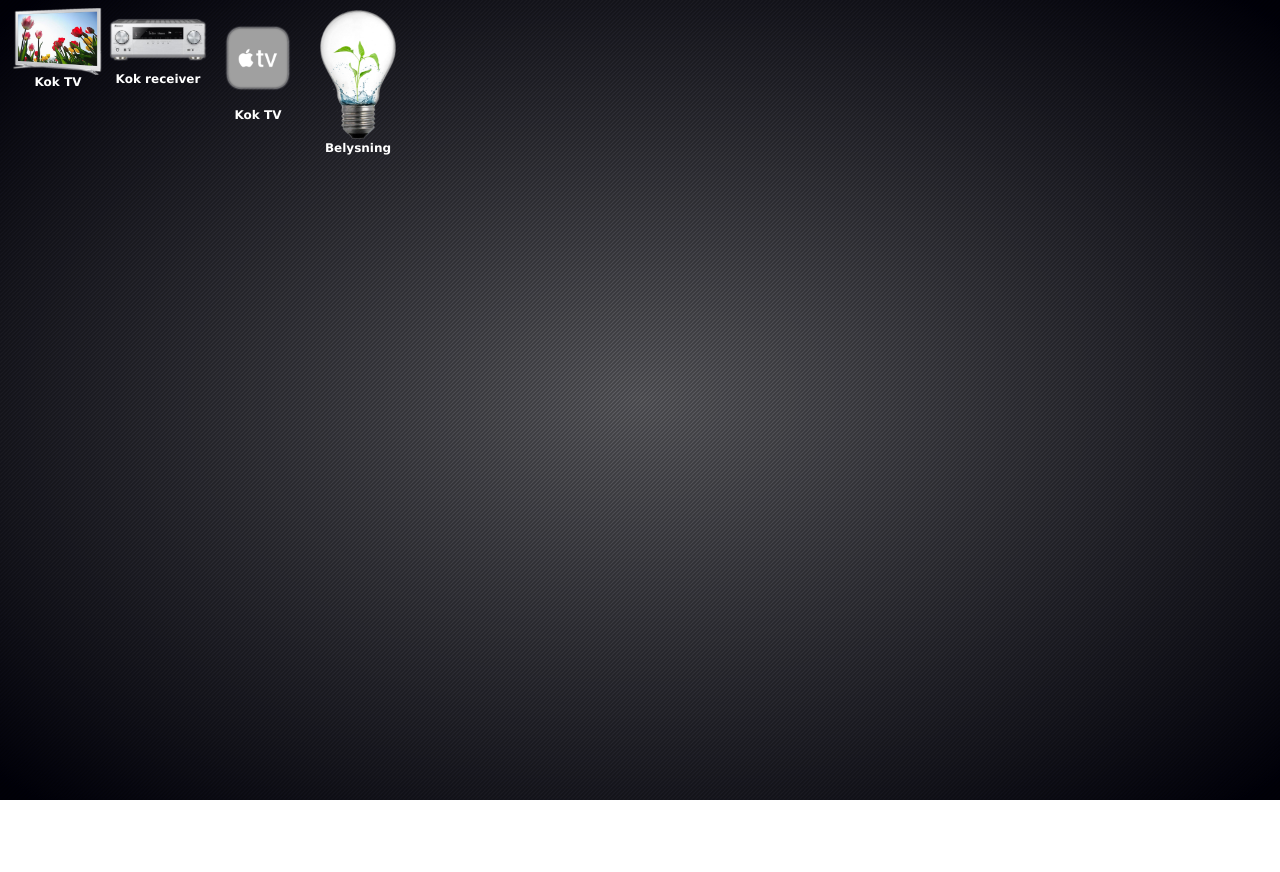
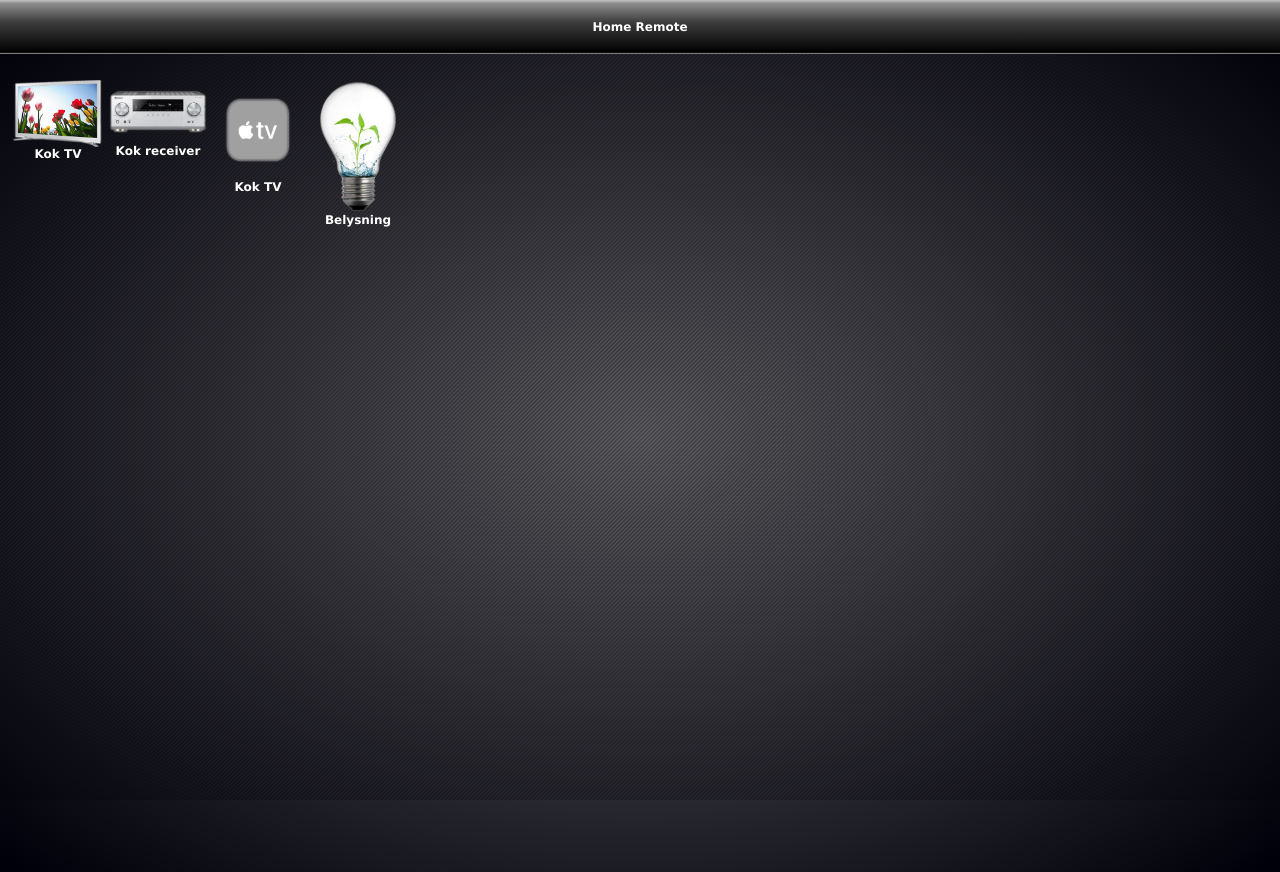
Before and after one commit to Grains85/home-remote-client, a website: page www/index.html in a window 1280 px wide. Before the commit the page ends 800 px from the top, so only its background shows below. Drawn offline with Linux system fonts and the light colour scheme.

Commit message:
All config now in one file

```diff
--- /dev/null
+++ b/www/config/pages.json
@@ -0,0 +1,82 @@
+[{
+    "id": "main",
+    "titel": "Home Remote",
+    "units": [{
+        "id": "kitchen_tv",
+        "display": "Kok TV"
+      },
+      {
+        "id": "kitchen_receiver",
+        "display": "Kok receiver"
+      },
+      {
+        "id": "kitchen_appleTV",
+        "display": "Kok TV"
+      },
+      {
+        "id": "light",
+        "display": "Belysning"
+      }
+    ]
+  },
+  {
+    "id": "light",
+    "titel": "Belysning",
+    "units": [{
+        "id": "a",
+        "display": "Belysning KOK"
+      },
+      {
+        "id": "b",
+        "display": "Belysning SOVRUM"
+      },
+      {
+        "id": "c",
+        "display": "Belysning VARDAGSRUM"
+      },
+      {
+        "id": "d",
+        "display": "Belysning KALLARE"
+      }
+    ]
+  },
+  {
+    "id": "kitchen_tv",
+    "titel": "TV Kök",
+    "ip": "192.168.1.41",
+    "buttons": {
+      "power": 10101,
+      "source": 10102,
+      "navigate_ok": 10103,
+      "navigate_up": 10104,
+      "navigate_down": 10105,
+      "navigate_left": 10106,
+      "navigate_right": 10107,
+      "volume_up": 1233,
+      "volume_down": 234
+    }
+  },
+  {
+    "id": "kitchen_receiver",
+    "titel": "Receiver kok",
+    "ip": "192.168.1.41",
+    "buttons": {
+      "power": 20101,
+      "source": 20102,
+      "volume_up": 2233,
+      "volume_down": 2234
+    }
+  },
+  {
+    "id": "kitchen_appleTV",
+    "titel": "Apple TV kok",
+    "ip": "192.168.1.41",
+    "buttons": {
+      "navigate_ok": 30101,
+      "navigate_up": 30102,
+      "navigate_down": 30103,
+      "navigate_left": 30104,
+      "navigate_right": 30105
+    }
+  }
+]
--- a/www/js/compass.js
+++ b/www/js/compass.js
@@ -158,13 +158,16 @@
     var baseColor = 100;
     var ratio = 4;
 
+
+
     var upColor = baseColor+(currentDegree*ratio);
     var downColor = baseColor+((maxDegree-currentDegree)*ratio);
 
     var red = currentDegree < halfDegree ? upColor : downColor;
     var green = 0;//degree < 180 ? degree+50 : 360-degree+50;
     var blue = 0;//degree < 180 ? degree*0.5 : (360-degree)*0.5;
-    document.getElementById("kitchen-power").style.backgroundColor = 'rgb(' + red + ',' + green + ',' + blue + ')';
+    //document.getElementById("kitchen-power").style.backgroundColor = 'rgb(' + red + ',' + green + ',' + blue + ')';
+document.body.style.backgroundColor = 'rgba(' + red + ',' + green + ',' + blue + ',0.3)';
   }
 
   // called on device orientation change
--- a/www/js/index.js
+++ b/www/js/index.js
@@ -1,92 +1,11 @@
-var pages = [
-  {
-    "id": "main",
-    "menu": true,
-    "icons": [
-       {
-         "id": "kitchen_tv",
-         "display": "Kok TV"
-       },
-       {
-         "id": "kitchen_receiver",
-         "display": "Kok receiver"
-       },
-       {
-         "id": "kitchen_appleTV",
-         "display": "Kok TV"
-       },
-       {
-         "id": "light",
-         "display": "Belysning"
-       }
-     ]
-  },
-  {
-    "id": "light",
-    "menu": true,
-    "titel": "Belysning",
-    "icons": [
-       {
-         "id": "a",
-         "display": "Belysning KOK"
-       },
-       {
-         "id": "b",
-         "display": "Belysning SOVRUM"
-       },
-       {
-         "id": "c",
-         "display": "Belysning VARDAGSRUM"
-       },
-       {
-         "id": "d",
-         "display": "Belysning KALLARE"
-       }
-     ]
-  },
-  {
-    "id": "kitchen_tv",
-    "titel": "TV Kök",
-    "display": {
-      "power": true,
-      "source": true,
-      "navigation": true,
-      "volume": true
-    }
-  },
-  {
-    "id": "kitchen_receiver",
-    "titel": "Receiver kok",
-    "display": {
-      "power": true,
-      "source": true,
-      "volume": true
-    }
-    },
-    {
-      "id": "kitchen_appleTV",
-      "titel": "Apple TV kok",
-      "display": {
-        "power": true,
-        "navigation": true
-      }
-      }
-];
+var configFile = "config/pages.json";
 
-var configFile = "config/ir.json"; // path to config file
-
-var cfg; // content of configFile
-
+var pages = new Map();
 
 document.addEventListener('DOMContentLoaded', function() {
-  readIRConfig();
+  readConfig();
   draw();
   navigate('main');
-  //hideAll();
-  //document.getElementById('main').style.display = "block";
-
-    //var tv1 = document.getElementById('tv1');
-    //tv1.style.display = "none";
 });
 
 /**
@@ -95,19 +14,16 @@ document.addEventListener('DOMContentLoaded', function() {
 function sendIR(unit, btn) {
   //alert(unit+", "+btn);
   // cfg[0][unit].buttons[btn];
-    var u = cfg[0][unit];
+  var u = pages.get(unit);
   var code = u.buttons[btn];
-    alert(code);
+  alert("IR signal " + code + " sent!");
 
   var http = new XMLHttpRequest();
   var url = "http://" + u.ip; //+"?code="+code;
   var params = 'code=' + code;
   http.open('POST', url, true);
-
-    // Send the proper header information along with the request
   http.setRequestHeader('Content-type', 'application/x-www-form-urlencoded');
-
-    http.onreadystatechange = function() { //Call a function when the state changes.
+  http.onreadystatechange = function() {
     if (http.readyState == 4 && http.status == 200) {
       alert(http.responseText);
     }
@@ -115,60 +31,58 @@ function sendIR(unit, btn) {
   http.send(params);
 }
 
-function readIRConfig() {
+function readConfig() {
   var rawFile = new XMLHttpRequest();
   rawFile.open("GET", configFile, false);
   rawFile.onreadystatechange = function() {
     if (rawFile.readyState === 4) {
       if (rawFile.status === 200 || rawFile.status == 0) {
         var allText = rawFile.responseText;
-                //initConfig(allText);
-                //alert(allText);
-                cfg = JSON.parse(allText);
-                //alert(t[0].kitchen.buttons.power);
+        var json = JSON.parse(allText);
+
+        for (var i = 0; i < json.length; i++) {
+          pages.set(json[i].id, json[i]);
+        }
       }
     }
   }
   rawFile.send(null);
 }
 
-
-function navigate(page){
+function navigate(page) {
   hideAll();
   //alert(page);
   document.getElementById(page).style.display = "block";
 }
 
-function hideAll(){
-  for(var i=0; i<pages.length; i++){
-    var page = pages[i];
-    var id = page.id;
-    document.getElementById(id).style.display = "none";
+function hideAll() {
+  for (var pageId of pages.keys()) {
+    document.getElementById(pageId).style.display = "none";
   }
 }
 
-function draw(){
-  for(var i=0; i<pages.length; i++){
-    var page = pages[i];
-    var id = page.id;
+function draw() {
+  for (var [key, page] of pages.entries()) {
+    const pageId = key;
 
     // MAIN
     var mainDiv = document.createElement('div');
-    mainDiv.id = id;
+    mainDiv.id = pageId;
     document.getElementsByTagName('body')[0].appendChild(mainDiv);
 
     // HEADER
-    if(!page.menu || (page.menu && page.id != "main")){
     var headerDiv = document.createElement('div');
     headerDiv.className = "header";
     mainDiv.appendChild(headerDiv);
+    if (page.id != "main") {
       var backDiv = document.createElement('div');
       backDiv.className = "back";
-    backDiv.addEventListener('click', function(){
+      backDiv.addEventListener('click', function() {
         navigate("main");
       });
       backDiv.innerHTML = "Startsida";
       headerDiv.appendChild(backDiv);
+    }
     var titleDiv = document.createElement('div');
     titleDiv.className = "titel";
     titleDiv.innerHTML = page.titel;
@@ -177,143 +91,121 @@ function draw(){
     var marginDiv = document.createElement('div');
     marginDiv.style = "margin-top:80px;";
     mainDiv.appendChild(marginDiv);
-  }
 
     // MENU PAGE
-    if(page.menu){
-      var icons = page.icons;
-      for(var j=0; j<icons.length; j++){
-        var icon = icons[j];
-        const icon_id = icon.id;
+    if (page.units) {
+      var units = page.units;
+      for (var j = 0; j < units.length; j++) {
+        var unit = units[j];
+        const unitId = unit.id;
+
         //  MENU-ICON
         var iconDiv = document.createElement('div');
         iconDiv.className = "menu-icon";
-        iconDiv.addEventListener('click', function(){
-          navigate(icon_id);
+        iconDiv.addEventListener('click', function() {
+          navigate(unitId);
         });
         mainDiv.appendChild(iconDiv);
 
         // IMG
         var iconImg = document.createElement('img');
-        iconImg.className="menu-img";
-        iconImg.src = "img/"+icon.id+".png";
+        iconImg.className = "menu-img";
+        iconImg.src = "img/" + unit.id + ".png";
         iconDiv.appendChild(iconImg);
 
         // TEXT
         var textDiv = document.createElement('div');
         textDiv.className = "text";
-        textDiv.innerHTML = icon.display;
+        textDiv.innerHTML = unit.display;
         iconDiv.appendChild(textDiv);
       }
-    }
-    else{
+    } else {
 
       // NO MENU PAGE
       var titel = page.titel;
-    var d = page.display;
-
-
-
+      var btn = page.buttons;
 
       // POWER
-    if(d.power){
+      if (btn.power) {
         var powerImg = document.createElement('img');
-      powerImg.className="button";
+        powerImg.className = "button";
         powerImg.src = "img/controll/power.png";
         powerImg.style = "float:left;width:100px;";
         //powerImg.width = "100px";
-      powerImg.addEventListener('click', function(){
-        sendIR(id, "power");
+        powerImg.addEventListener('click', function() {
+          sendIR(pageId, "power");
         });
         mainDiv.appendChild(powerImg);
       }
 
       // SOURCE
-    if(d.source){
+      if (btn.source) {
         var sourceDiv = document.createElement('div');
-      sourceDiv.className="button";
+        sourceDiv.className = "button";
         //sourceDiv.image = "img/controll/power.png";
         sourceDiv.style = "float:right;";
         sourceDiv.width = "100px";
-      sourceDiv.addEventListener('click', function(){
-        sendIR(id, "power");
+        sourceDiv.addEventListener('click', function() {
+          sendIR(pageId, "source");
         });
         sourceDiv.innerHTML = "SOURCE";
         mainDiv.appendChild(sourceDiv);
       }
 
       // NAVIGATION
-    if(d.navigation){
+      if (btn.navigate_ok) {
         var navigationDiv = document.createElement('div');
-      navigationDiv.className="center";
+        navigationDiv.className = "center";
         mainDiv.appendChild(navigationDiv);
 
-      var navs = ["UP","DOWN","RIGHT","LEFT"];
-      for(var a=0;a<navs.length;a++){
-        var nav = navs[a];
+        var navs = ["OK", "UP", "DOWN", "RIGHT", "LEFT"];
+        for (var a = 0; a < navs.length; a++) {
+          const nav = navs[a];
           var navDiv = document.createElement('div');
-        navDiv.className="button";
+          navDiv.className = "button";
           //sourceDiv.image = "img/controll/power.png";
           //navDiv.style = "float:right;";
           navDiv.width = "100px";
-        navDiv.addEventListener('click', function(){
-          sendIR(id, "power");
+          navDiv.addEventListener('click', function() {
+            sendIR(pageId, "navigate_" + nav.toLowerCase());
           });
           navDiv.innerHTML = nav;
           navigationDiv.appendChild(navDiv);
         }
         var degreeDiv = document.createElement('div');
-      degreeDiv.id="degreeDiv";
+        degreeDiv.id = "degreeDiv";
         degreeDiv.width = "100px";
         degreeDiv.innerHTML = "?";
         navigationDiv.appendChild(degreeDiv);
       }
 
       // VOLUME
-    if(d.volume){
+      if (btn.volume_down) {
 
         // DOWN
         var volumeDownDiv = document.createElement('div');
-      volumeDownDiv.className="button";
+        volumeDownDiv.className = "button";
         //sourceDiv.image = "img/controll/power.png";
         volumeDownDiv.style = "position:absolute;bottom:0;";
         volumeDownDiv.width = "100px";
-      volumeDownDiv.addEventListener('click', function(){
-        sendIR(id, "power");
+        volumeDownDiv.addEventListener('click', function() {
+          sendIR(pageId, "volume_down");
         });
         volumeDownDiv.innerHTML = "VOLUME_DOWN";
         mainDiv.appendChild(volumeDownDiv);
 
         // UP
         var volumeUpDiv = document.createElement('div');
-      volumeUpDiv.className="button";
+        volumeUpDiv.className = "button";
         //sourceDiv.image = "img/controll/power.png";
         volumeUpDiv.style = "position:absolute;bottom:0;right:0;";
         volumeUpDiv.width = "100px";
-      volumeUpDiv.addEventListener('click', function(){
-        sendIR(id, "power");
+        volumeUpDiv.addEventListener('click', function() {
+          sendIR(pageId, "volume_up");
         });
         volumeUpDiv.innerHTML = "VOLUME_UP";
         mainDiv.appendChild(volumeUpDiv);
       }
     }
-/**
-    <div style='margin-top:80px;'></div>
-    <img id='kitchen-power' style='float:left;' onclick="sendIR('kitchen','power')" width='100px' class="button" src="img/controll/power.png"/>
-    <div style='float:right;' onclick="sendIR('kitchen','power')" width='100px' class="button">SOURCE</div>
-    <div class='center'>
-      <div onclick="sendIR('kitchen','power')" width='100px' class="button">UP</div>
-      <div onclick="sendIR('kitchen','power')" width='100px' class="button">DOWN</div>
-      <div onclick="sendIR('kitchen','power')" width='100px' class="button">RIGHT</div>
-      <div onclick="sendIR('kitchen','power')" width='100px' class="button">LEFT</div>
-      <div onclick="sendIR('kitchen','power')" width='100px' class="button">OK</div>
-      <div id='degreeDiv' width='100px'>?</div>
-    </div>
-    <div style='position: absolute; bottom: 0;' onclick="sendIR('kitchen','power')" width='100px' class="button">VOL_DOWN</div>
-    <div style='position:absolute;bottom:0;right:0;' onclick="sendIR('kitchen','power')" width='100px' class="button">VOL_UP</div>
-  </div>
-  */
-
-
   }
 }
```
Also changed, not shown: www/config/ir.json (deleted, +0 -22 lines), www/index.html (+0 -1 lines). Lines whose indentation alone changed are shown as unchanged.
